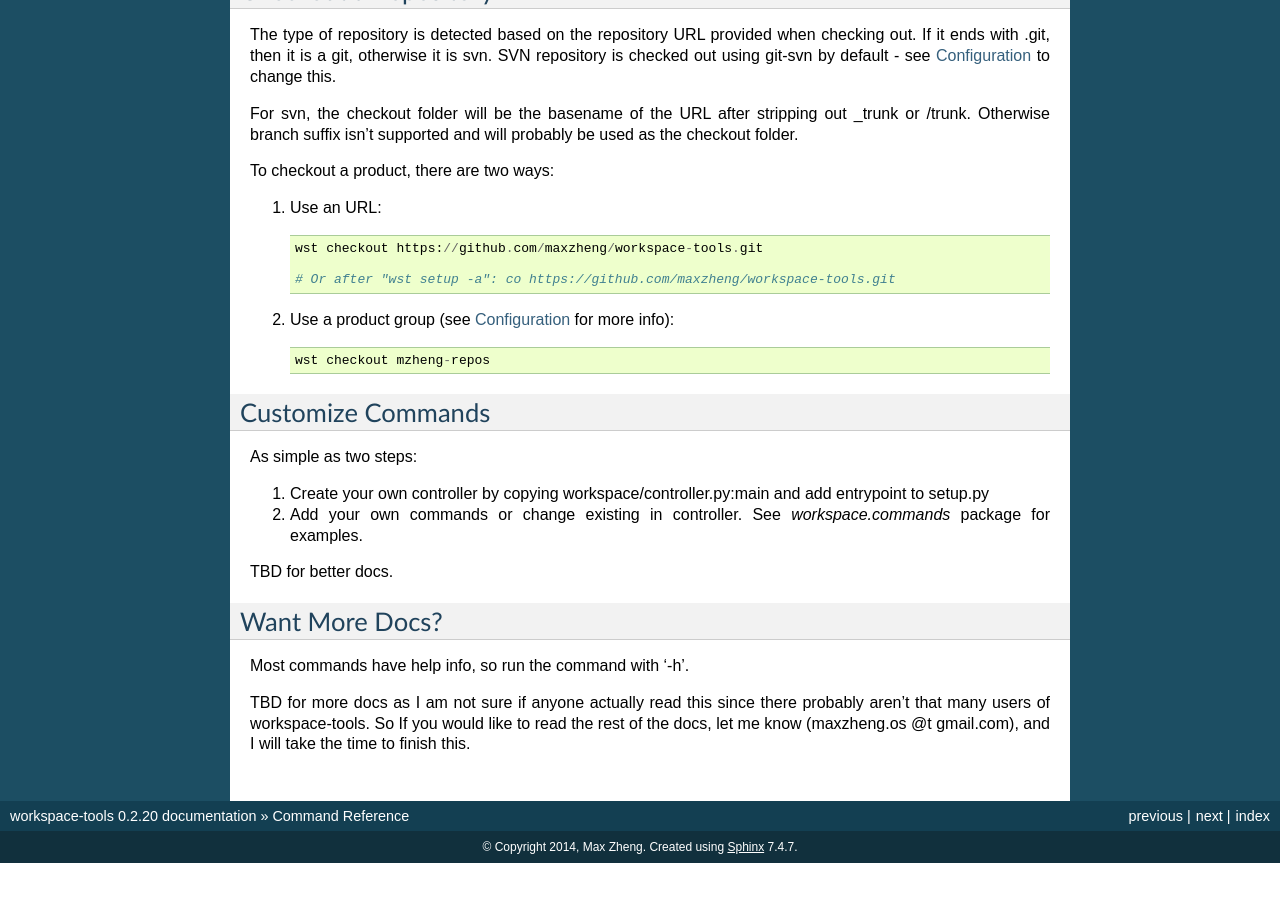
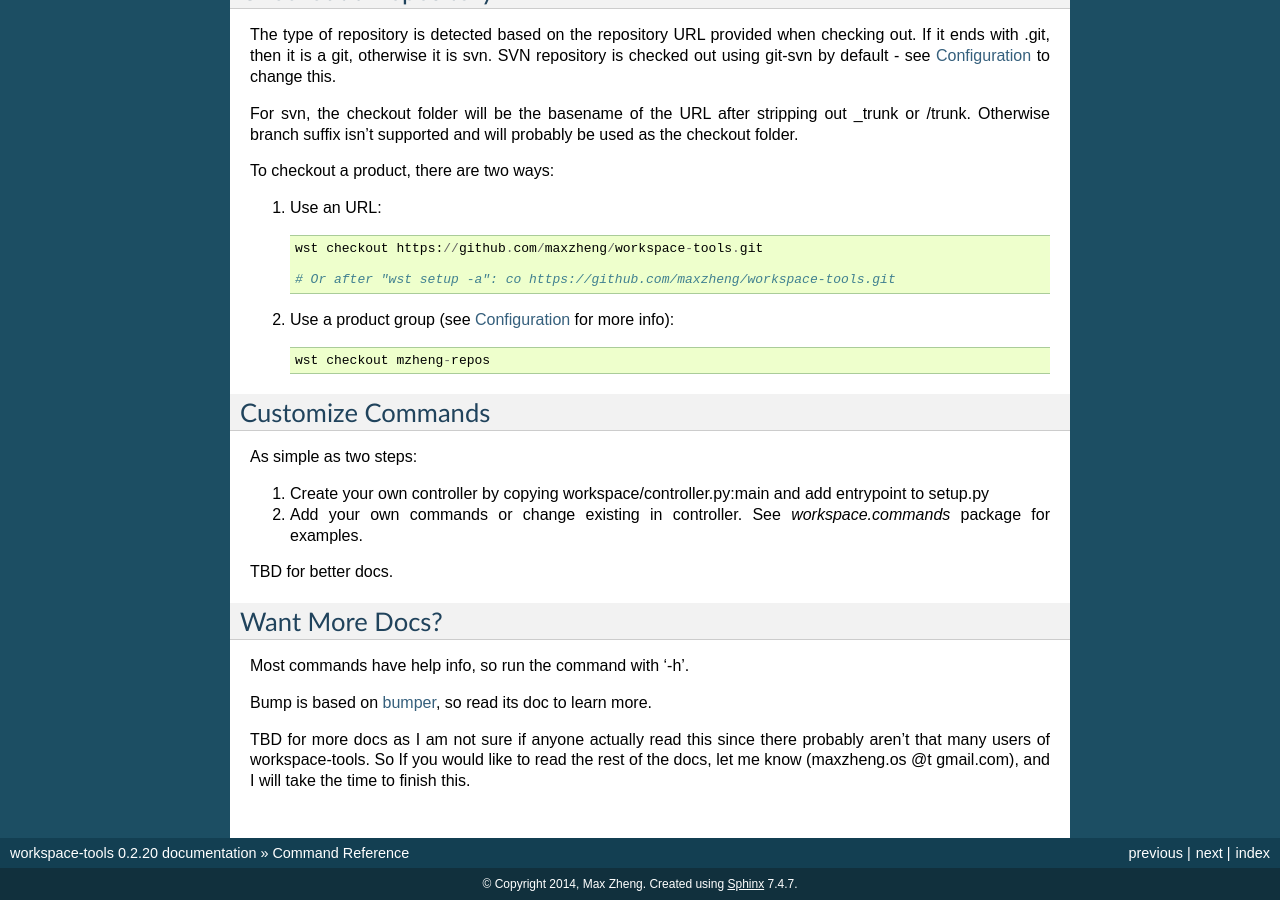
Before and after one commit to maxzheng/workspace-tools, a Sphinx documentation site: the page built from docs/commands.rst, in a window 1280 px wide and 900 px high, scrolled down 622 px. Built offline with Sphinx 7.4.7, drawn with Linux system fonts in a browser that asks for light colours; before the commit the page ends 1485 px from its top, so only the background shows below that.

Commit message:
Add links to bumper

```diff
--- a/docs/README.rst
+++ b/docs/README.rst
@@ -149,6 +149,7 @@ Now you are ready to try out the other commands yourself::
 Links & Contact Info
 ====================
 
+| bumper: https://pypi.python.org/pypi/bumper
 | Documentation: http://workspace-tools.readthedocs.org
 |
 | PyPI Package: https://pypi.python.org/pypi/workspace-tools
--- a/docs/commands.rst
+++ b/docs/commands.rst
@@ -65,8 +65,11 @@ Want More Docs?
 
 Most commands have help info, so run the command with '-h'.
 
+Bump is based on bumper_, so read its doc to learn more.
+
 TBD for more docs as I am not sure if anyone actually read this since there probably
 aren't that many users of workspace-tools. So If you would like to read the rest of the docs,
 let me know (maxzheng.os @t gmail.com), and I will take the time to finish this.
 
 .. _Configuration: http://workspace-tools.readthedocs.org/en/latest/api/config.html
+.. _bumper: https://pypi.python.org/pypi/bumper
```
